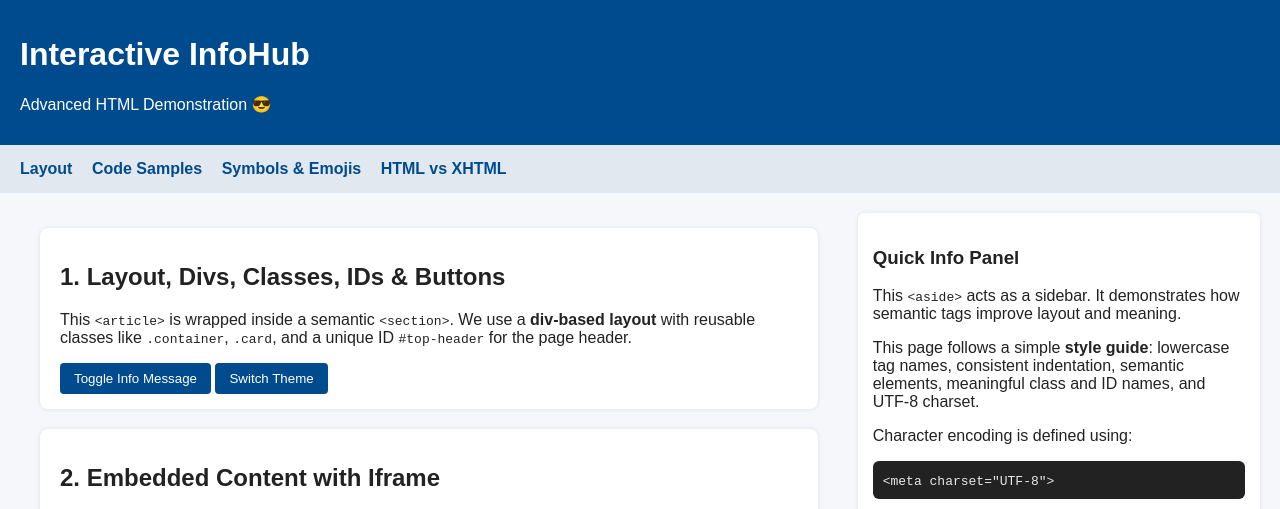
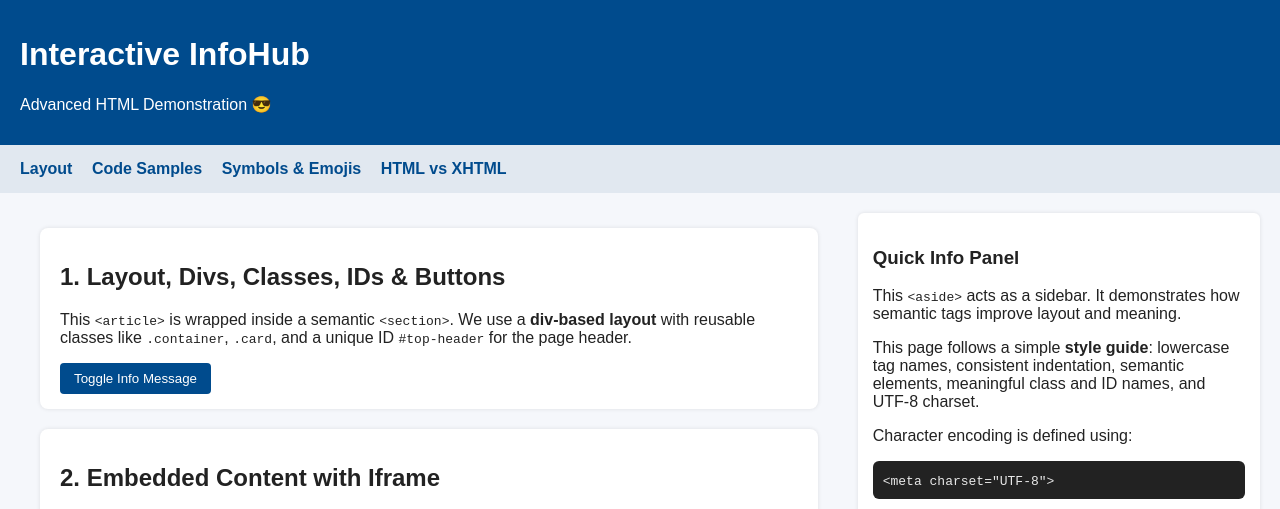
Before and after one commit to mjsouthern/HTML-Lesson2-sample, a plain HTML site: page index.html in a window 1280 px wide. Shown: the top 509 px of the page. Drawn offline with Linux system fonts and the light colour scheme.

Commit message:
Update index.html

```diff
--- a/index.html
+++ b/index.html
@@ -129,17 +129,6 @@
             }
         }
 
-        function switchTheme() {
-            // Demonstrates using an ID and JavaScript to change style
-            const page = document.getElementById("page-root");
-            if (page.style.backgroundColor === "rgb(245, 247, 251)" || page.style.backgroundColor === "") {
-                page.style.backgroundColor = "#111827";
-                page.style.color = "#f9fafb";
-            } else {
-                page.style.backgroundColor = "#f5f7fb";
-                page.style.color = "#222";
-            }
-        }
     </script>
 
 </head>
@@ -181,7 +170,6 @@
 
                 <!-- Buttons using JavaScript -->
                 <button class="primary-btn" onclick="toggleMessage()">Toggle Info Message</button>
-                <button class="primary-btn" onclick="switchTheme()">Switch Theme</button>
 
                 <p id="info-message" class="hidden-message">
                     JavaScript is working! &#127881; You just toggled this message using a button.
```
